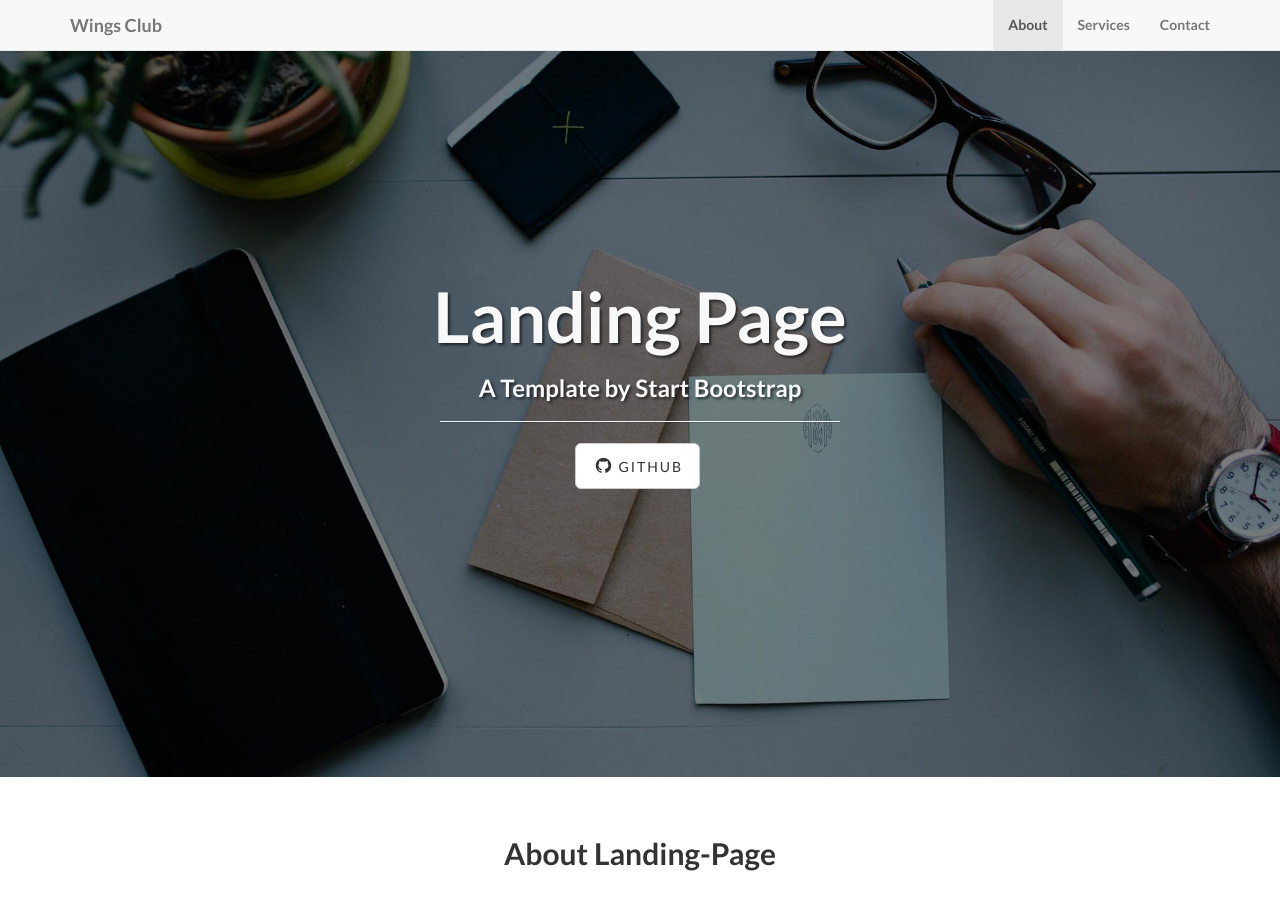
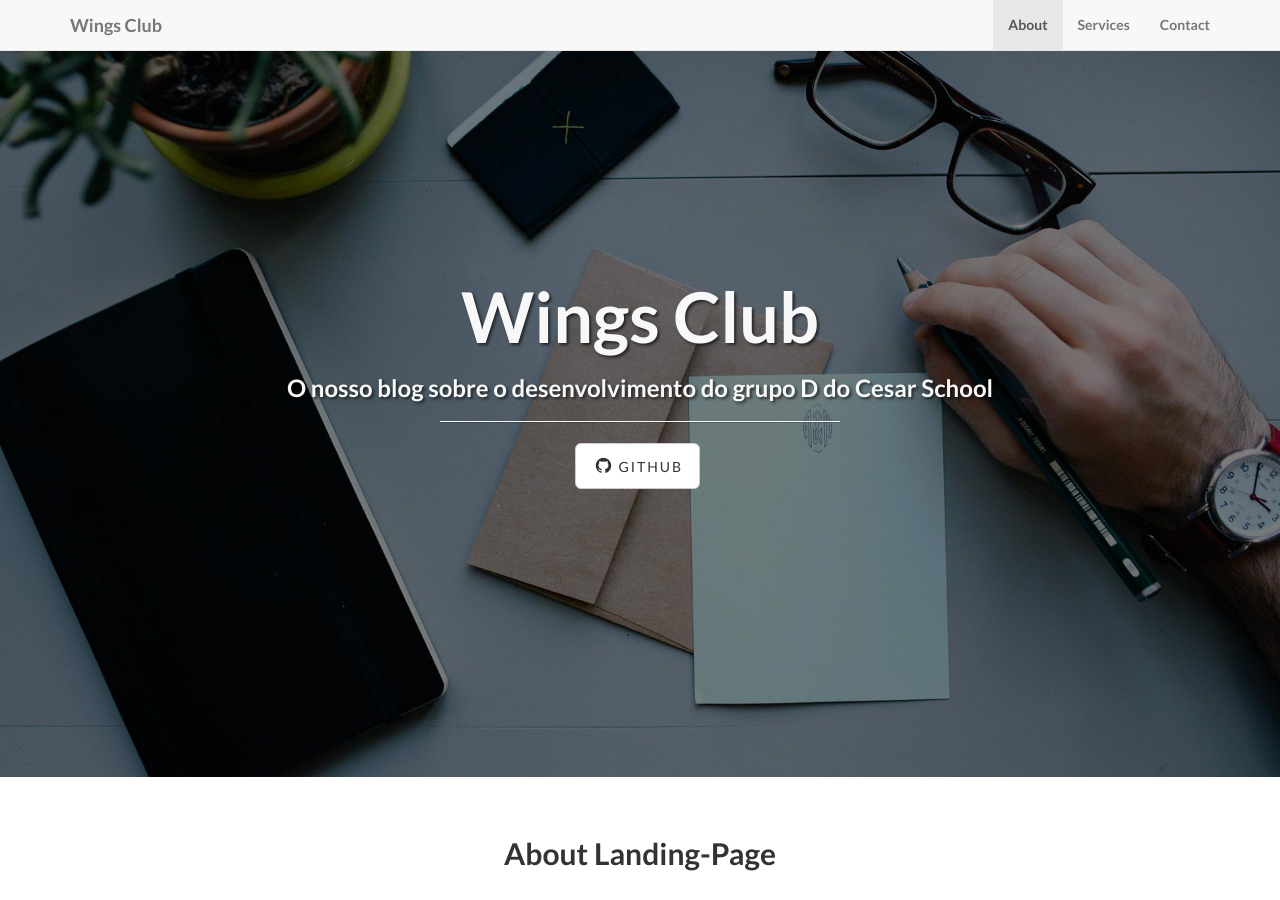
Before and after one commit to Wings-Club/wingclub.github.io, a Jekyll site: the page built from index.html, in a window 1280 px wide and 900 px high. Built offline with Jekyll 4.4.1, drawn with Linux system fonts in a browser that asks for light colours; nearby versions of some CDN libraries; library files that are not in the unit come from our copies.

Commit message:
Update index.html

```diff
--- a/index.html
+++ b/index.html
@@ -1,5 +1,5 @@
 ---
 layout: default
-title: Landing Page
-subTitle: A Template by Start Bootstrap
+title: Wings Club
+subTitle: O nosso blog sobre o desenvolvimento do grupo D do Cesar School
 ---
```
